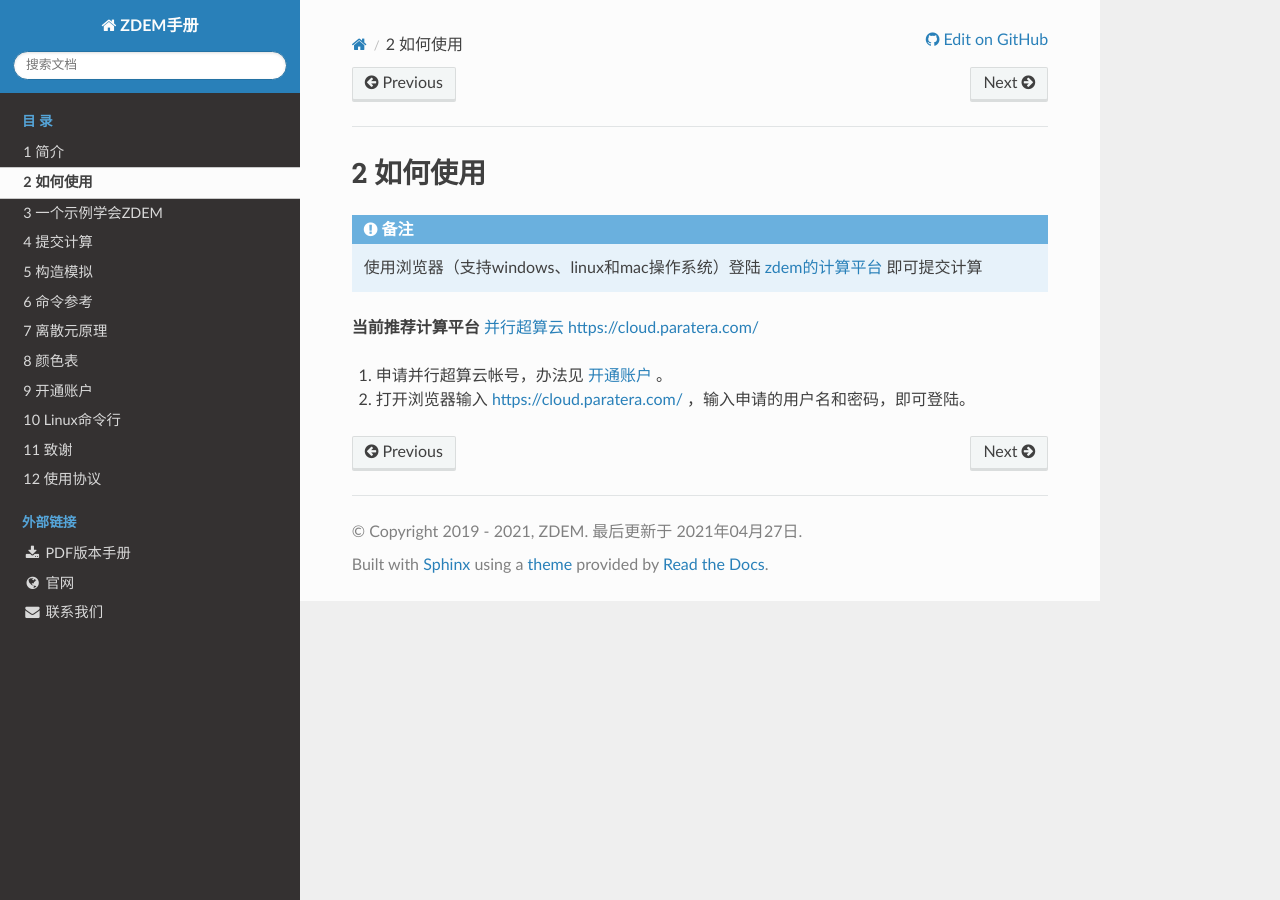
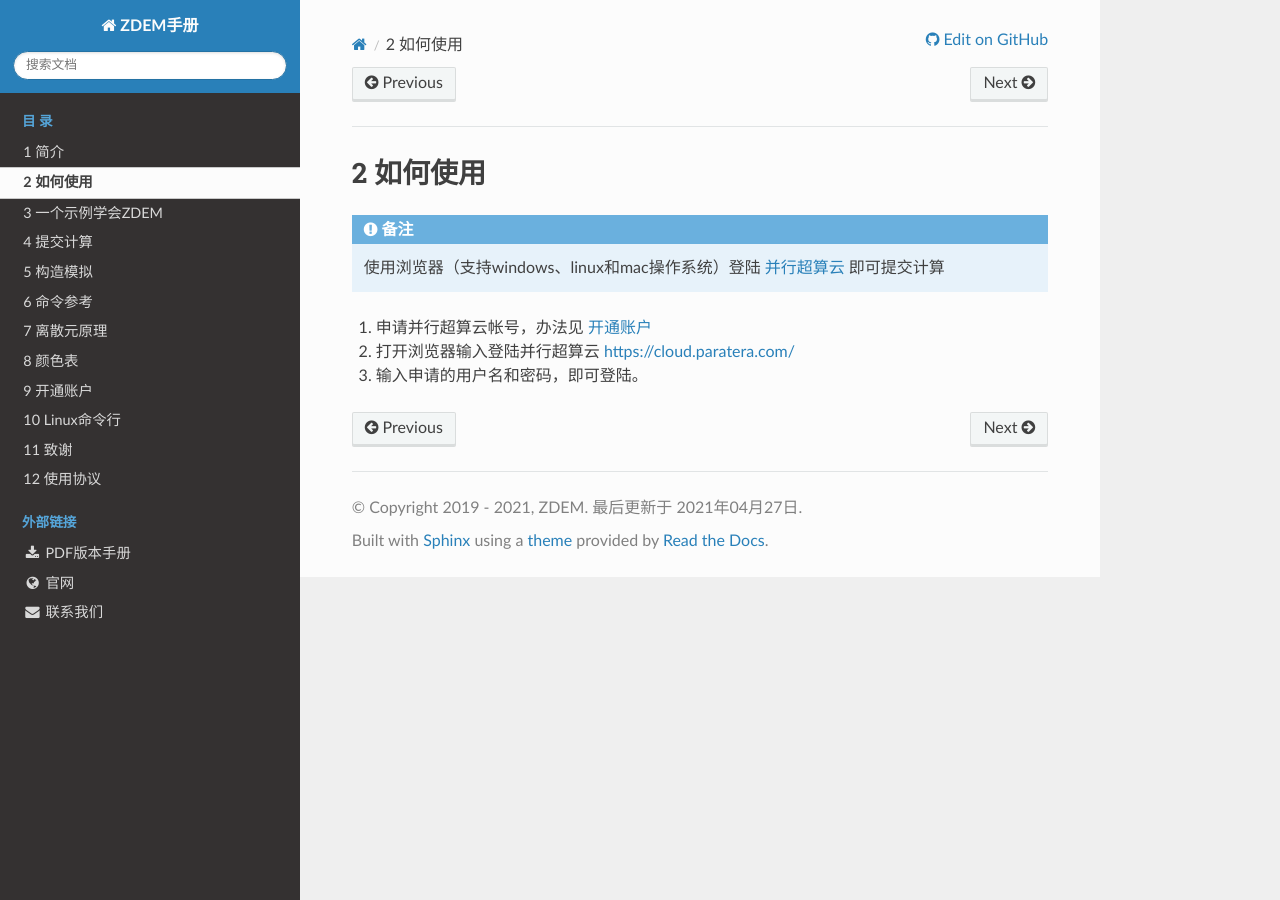
Before and after one commit to geovbox/zdem_doc, a Sphinx documentation site: the page built from source/use/index.rst, in a window 1280 px wide. Built offline with Sphinx 7.4.7 and the Read the Docs theme 2.0.0, drawn with Linux system fonts in a browser that asks for light colours; comment, search, counter and statistics services are not loaded.

```diff
--- a/source/theory/index.rst
+++ b/source/theory/index.rst
@@ -13,8 +13,8 @@
 
 .. raw:: latex
 
-   \addtocontents{toc}{\protect\setcounter{tocdepth}{0}}
-   \setcounter{secnumdepth}{0}
+   \addtocontents{toc}{\protect\setcounter{tocdepth}{2}}
+   \setcounter{secnumdepth}{2}
 
 .. toctree::
    :maxdepth: 2
--- a/source/use/index.rst
+++ b/source/use/index.rst
@@ -3,9 +3,8 @@
 
 .. NOTE::
 
-    使用浏览器（支持windows、linux和mac操作系统）登陆 `zdem的计算平台 <https://geovbox.com/hpc/>`_ 即可提交计算
+    使用浏览器（支持windows、linux和mac操作系统）登陆 `并行超算云 <https://geovbox.com/hpc/>`_ 即可提交计算
 
-**当前推荐计算平台** `并行超算云 https://cloud.paratera.com/ <https://cloud.paratera.com/>`_
-
-#. 申请并行超算云帐号，办法见 :ref:`hpc` 。
-#. 打开浏览器输入 https://cloud.paratera.com/ ，输入申请的用户名和密码，即可登陆。
+#. 申请并行超算云帐号，办法见 :ref:`hpc`
+#. 打开浏览器输入登陆并行超算云 https://cloud.paratera.com/
+#. 输入申请的用户名和密码，即可登陆。
```
